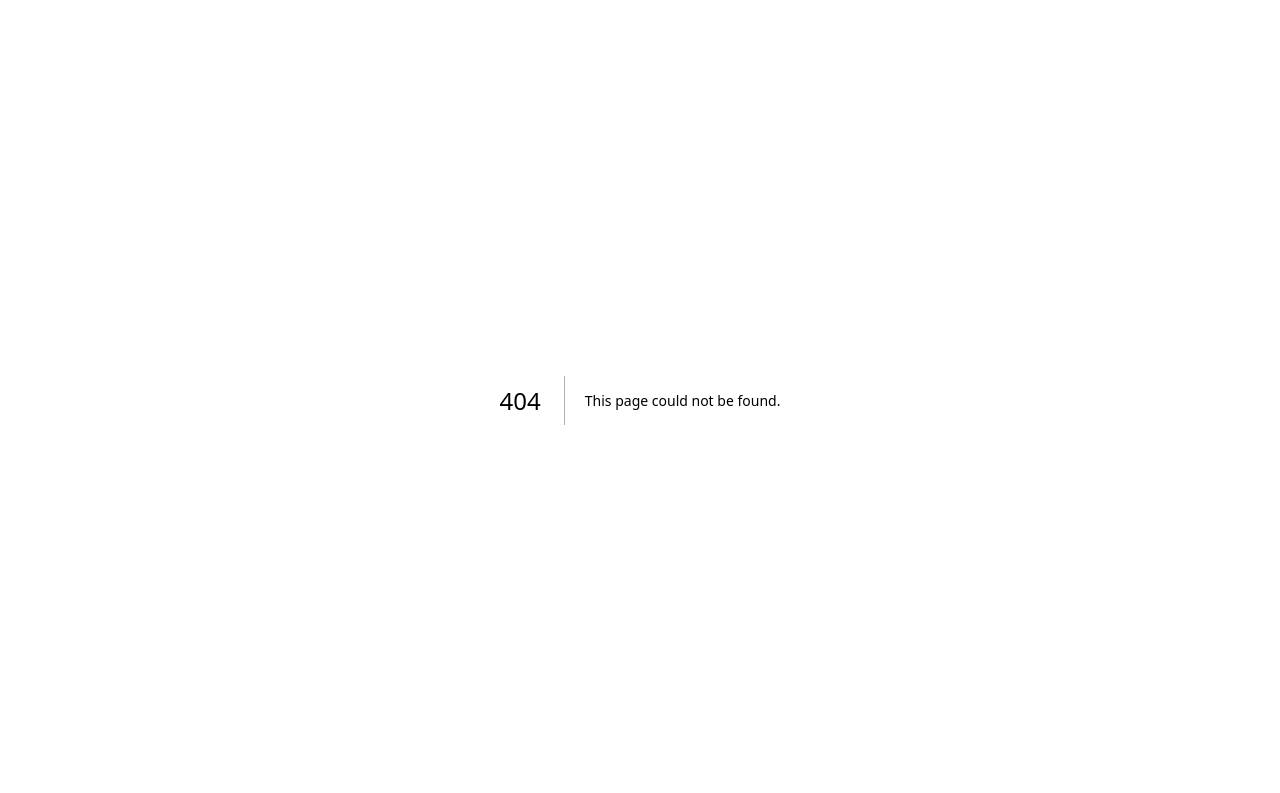
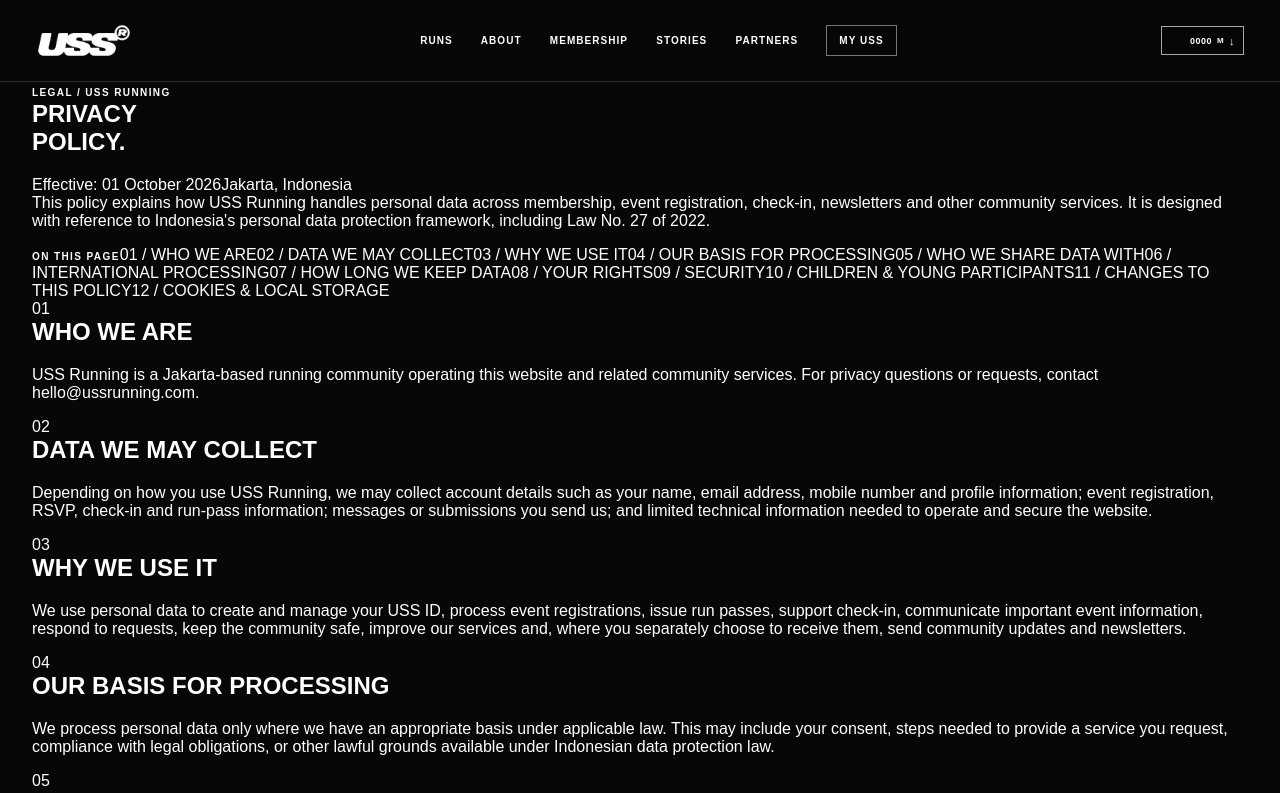
Before and after one commit to ardidwi/ussrunning-web, a Next.js app: page /privacy in a window 1280 px wide. Before the commit this address had no page. Shown: the top 793 px of the page. Built offline with nearby package versions, Linux system fonts and the light colour scheme.

Commit message:
feat: add USS privacy policy

```diff
--- /dev/null
+++ b/app/privacy/page.tsx
@@ -0,0 +1,93 @@
+import Link from "next/link";
+import SiteHeader from "@/components/SiteHeader";
+import SiteFooter from "@/components/SiteFooter";
+
+const sections = [
+  ["01", "WHO WE ARE", "USS Running is a Jakarta-based running community operating this website and related community services. For privacy questions or requests, contact hello@ussrunning.com."],
+  ["02", "DATA WE MAY COLLECT", "Depending on how you use USS Running, we may collect account details such as your name, email address, mobile number and profile information; event registration, RSVP, check-in and run-pass information; messages or submissions you send us; and limited technical information needed to operate and secure the website."],
+  ["03", "WHY WE USE IT", "We use personal data to create and manage your USS ID, process event registrations, issue run passes, support check-in, communicate important event information, respond to requests, keep the community safe, improve our services and, where you separately choose to receive them, send community updates and newsletters."],
+  ["04", "OUR BASIS FOR PROCESSING", "We process personal data only where we have an appropriate basis under applicable law. This may include your consent, steps needed to provide a service you request, compliance with legal obligations, or other lawful grounds available under Indonesian data protection law."],
+  ["05", "WHO WE SHARE DATA WITH", "We may use service providers for hosting, email delivery, forms, analytics, storage and other operational services. We may also share limited information with event venues, production partners or brand partners only when reasonably necessary for a specific event or feature and where an appropriate legal basis applies. We do not sell personal data to advertisers."],
+  ["06", "INTERNATIONAL PROCESSING", "Some technology providers may process data outside Indonesia. Where this happens, we will take reasonable steps required by applicable law to protect the data and use providers that offer appropriate safeguards."],
+  ["07", "HOW LONG WE KEEP DATA", "We keep personal data only for as long as reasonably necessary for the purpose it was collected, including community administration, event records, security, dispute handling and legal requirements. Newsletter data is kept until you unsubscribe or ask us to delete it, subject to any limited retention required by law."],
+  ["08", "YOUR RIGHTS", "Subject to applicable law, you may ask for information about how your data is processed, request access or correction, withdraw consent where processing is based on consent, request deletion or destruction where applicable, object to certain processing, and exercise other rights available to you under Indonesian personal data protection law."],
+  ["09", "SECURITY", "We use reasonable organizational and technical measures designed to protect personal data against unauthorized access, loss, misuse, alteration or disclosure. No online system can be guaranteed to be completely secure."],
+  ["10", "CHILDREN & YOUNG PARTICIPANTS", "If an event or service is open to minors, additional information or consent from a parent or legal guardian may be required before participation or account creation."],
+  ["11", "CHANGES TO THIS POLICY", "We may update this Privacy Policy as USS Running and its digital services evolve. Material changes will be reflected on this page together with an updated effective date."],
+];
+
+export default function PrivacyPage() {
+  return (
+    <main className="page-black legal-page">
+      <SiteHeader />
+
+      <section className="legal-hero">
+        <div className="content-frame">
+          <span className="kicker">LEGAL / USS RUNNING</span>
+          <h1>PRIVACY<br />POLICY.</h1>
+          <div className="legal-hero-meta">
+            <span>Effective: 01 October 2026</span>
+            <span>Jakarta, Indonesia</span>
+          </div>
+          <p>
+            This policy explains how USS Running handles personal data across
+            membership, event registration, check-in, newsletters and other
+            community services. It is designed with reference to Indonesia&apos;s
+            personal data protection framework, including Law No. 27 of 2022.
+          </p>
+        </div>
+      </section>
+
+      <section className="legal-content">
+        <div className="content-frame legal-layout">
+          <aside className="legal-index">
+            <span className="kicker">ON THIS PAGE</span>
+            {sections.map(([number, title]) => (
+              <a key={number} href={"#privacy-" + number}>{number} / {title}</a>
+            ))}
+            <a href="#cookies">12 / COOKIES & LOCAL STORAGE</a>
+          </aside>
+
+          <div className="legal-sections">
+            {sections.map(([number, title, copy]) => (
+              <section id={"privacy-" + number} className="legal-section" key={number}>
+                <span>{number}</span>
+                <div>
+                  <h2>{title}</h2>
+                  <p>{copy}</p>
+                </div>
+              </section>
+            ))}
+
+            <section id="cookies" className="legal-section">
+              <span>12</span>
+              <div>
+                <h2>COOKIES & LOCAL STORAGE</h2>
+                <p>
+                  USS Running may use strictly necessary cookies or local storage
+                  to support login, security, preferences and core website
+                  functionality. Analytics or marketing technologies will only be
+                  used when configured and, where consent is required, after an
+                  appropriate consent choice is provided.
+                </p>
+              </div>
+            </section>
+
+            <section className="legal-contact">
+              <span className="kicker">PRIVACY REQUESTS</span>
+              <h2>YOUR DATA.<br />YOUR REQUEST.</h2>
+              <p>
+                To ask a privacy question, withdraw consent, request access,
+                correction or deletion, contact us at
+                <a href="mailto:hello@ussrunning.com"> hello@ussrunning.com</a>.
+              </p>
+              <Link className="button button-light" href="/join">JOIN USS — FREE</Link>
+            </section>
+          </div>
+        </div>
+      </section>
+
+      <SiteFooter />
+    </main>
+  );
+}
```
